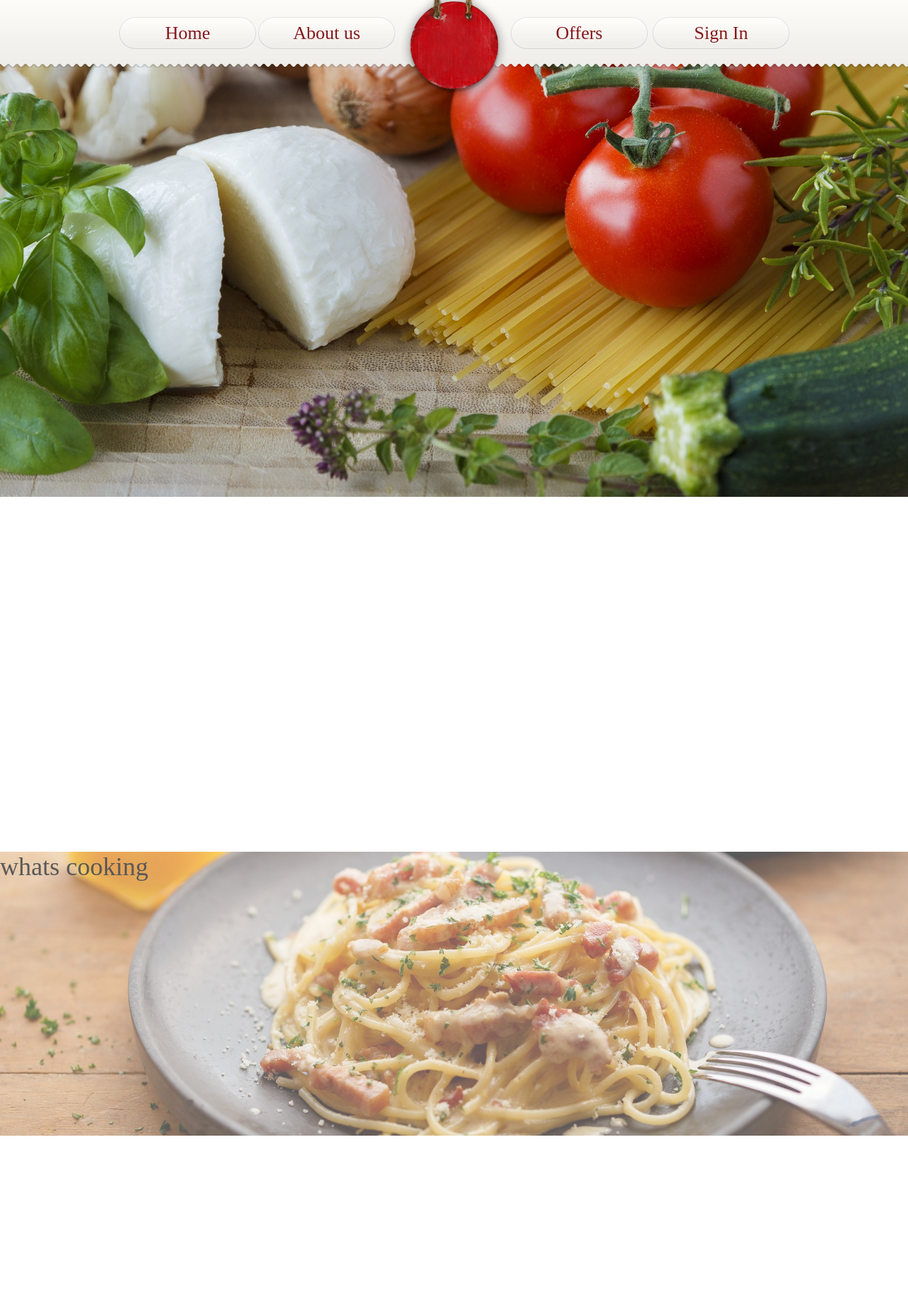
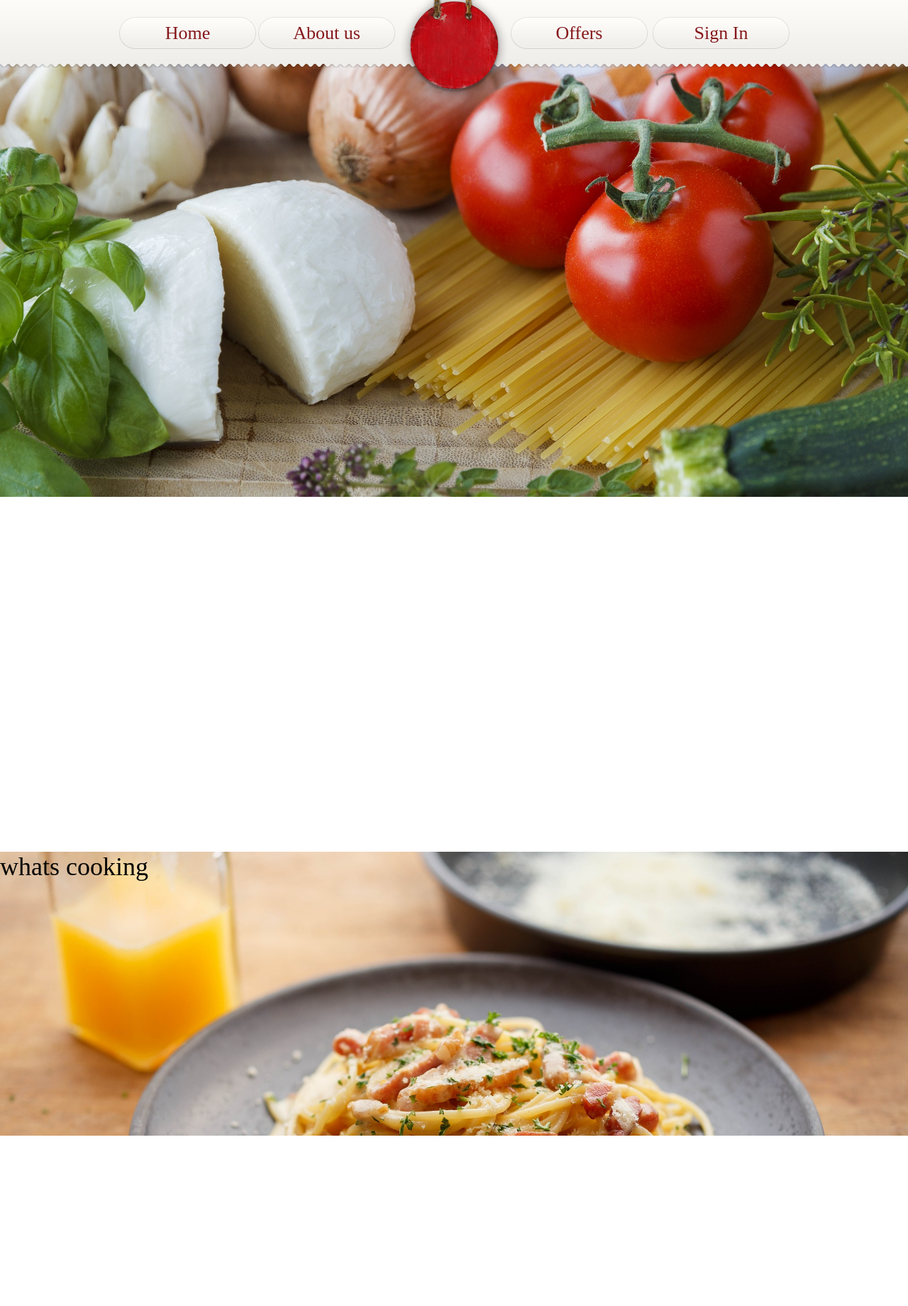
Before and after one commit to mendoncagary/Foodies, a PHP site: page /home.html in a window 1280 px wide. Shown: the top 1840 px of the page at 71% size. Run offline with PHP 8.4, Linux system fonts and the light colour scheme.

Commit message:
Files committed

```diff
--- a/home.html
+++ b/home.html
@@ -54,6 +54,10 @@ whats cooking
 nothing
 </div>
 
+<div id="section4" style="height:500px;background-color:white;font-size:36px">
+</div>
+
+
 </div>
 
 </body>
--- a/script.js
+++ b/script.js
@@ -19,10 +19,12 @@ window.requestAnimationFrame = window.requestAnimationFrame
  var bgimg2 = document.getElementsByClassName("bgimg2");
  var bgimg3 = document.getElementsByClassName("bgimg3");
 
+
 function parallaxeffect(){
  var scrolltop = window.pageYOffset ;// get number of pixels document has scrolled vertically
- bgimg3[0].style.backgroundPosition = -scrolltop * .2 + 'px'; // move bubble1 at 20% of scroll rate
- bgimg2[0].style.backgroundPosition = -scrolltop * .5 + 'px'; // move bubble2 at 50% of scroll rate
+ bgimg1[0].style.backgroundPositionY = -scrolltop * .05 + 'px';
+ bgimg3[0].style.backgroundPositionY = -scrolltop * .07+ 'px'; // move bubble1 at 20% of scroll rate
+ bgimg2[0].style.backgroundPositionY = -scrolltop * .07 + 'px'; // move bubble2 at 50% of scroll rate
 }
 
 window.addEventListener('scroll', function(){ // on page scroll
--- a/style.css
+++ b/style.css
@@ -99,16 +99,17 @@ li #link5 {
     min-height: 700px;
     /* Create the parallax scrolling effect */
     background-attachment: fixed;
-    background-position: center;
+    background-position: 0 0;
     background-repeat: no-repeat;
     background-size: cover;
 }
 
 .bgimg2, .bgimg3{
   position: relative;
-  opacity: 0.65;
+  /*opacity: 0.65;*/
+  opacity:1;
   background-attachment: fixed;
-  background-position: center;
+  background-position: 0 0;
   background-repeat: no-repeat;
   background-size: cover;
 
@@ -117,7 +118,8 @@ li #link5 {
 .bgimg2 {
   background-image: url("images/img6.jpg");
   min-height: 100%;
-}
+
+  }
 
 .bgimg3 {
   background-image: url("images/img7.jpg");
```
